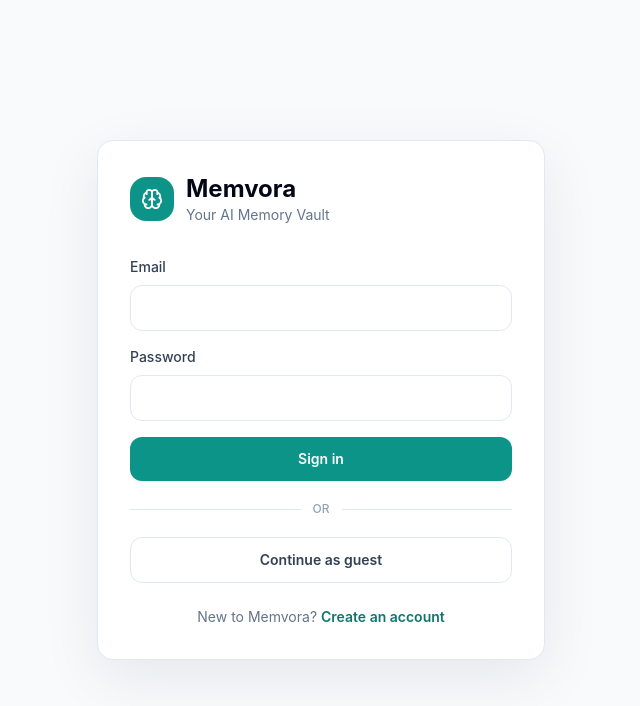
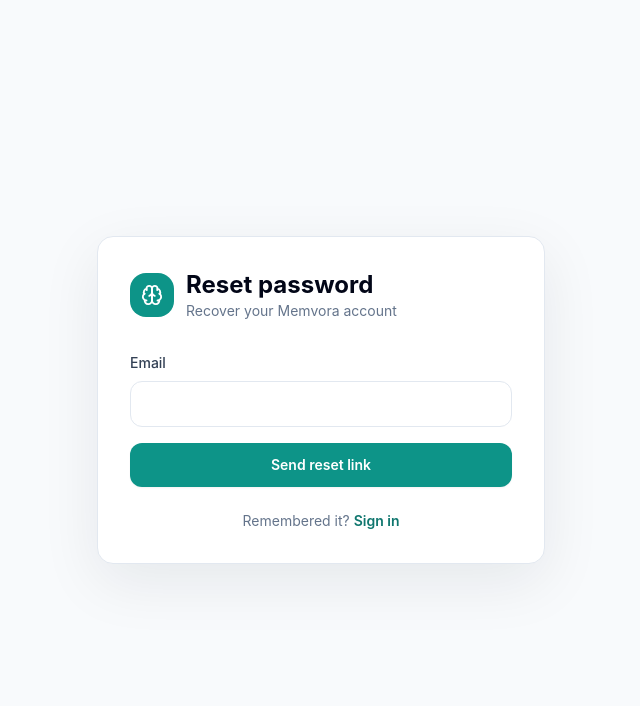
Before and after one commit to IshitaGupta-IG/memvora-ui, a React (Vite) app: page /forgot-password in a window 1280 px wide. Before the commit this address led to /login. Shown: the top 706 px of the page, without its empty margins (319-959 px from the left). Built offline with nearby package versions, Linux system fonts and the light colour scheme; no server answers.

Commit message:
Add account recovery and memory insights

```diff
--- a/src/App.tsx
+++ b/src/App.tsx
@@ -3,8 +3,10 @@
 
 import { useAuth } from "./context/AuthContext";
 import Dashboard from "./pages/Dashboard";
+import ForgotPassword from "./pages/ForgotPassword";
 import Login from "./pages/Login";
 import Register from "./pages/Register";
+import ResetPassword from "./pages/ResetPassword";
 
 function ProtectedRoute({ children }: { children: ReactElement }) {
   const { session, loading } = useAuth();
@@ -29,6 +31,8 @@
     <Routes>
       <Route path="/login" element={<Login />} />
       <Route path="/register" element={<Register />} />
+      <Route path="/forgot-password" element={<ForgotPassword />} />
+      <Route path="/reset-password" element={<ResetPassword />} />
       <Route
         path="/"
         element={
--- a/src/context/AuthContext.tsx
+++ b/src/context/AuthContext.tsx
@@ -10,6 +10,8 @@
   signIn: (email: string, password: string) => Promise<void>;
   signInAsGuest: () => Promise<void>;
   signUp: (email: string, password: string) => Promise<{ needsEmailConfirmation: boolean }>;
+  resetPassword: (email: string) => Promise<void>;
+  updatePassword: (password: string) => Promise<void>;
   signOut: () => Promise<void>;
 };
 
@@ -84,6 +86,16 @@
         if (error) throw error;
         return { needsEmailConfirmation: !data.session };
       },
+      resetPassword: async (email) => {
+        const { error } = await supabase.auth.resetPasswordForEmail(email, {
+          redirectTo: `${window.location.origin}/reset-password`,
+        });
+        if (error) throw error;
+      },
+      updatePassword: async (password) => {
+        const { error } = await supabase.auth.updateUser({ password });
+        if (error) throw error;
+      },
       signOut: async () => {
         const { error } = await supabase.auth.signOut();
         if (error) throw error;
--- a/src/pages/Dashboard.tsx
+++ b/src/pages/Dashboard.tsx
@@ -1,4 +1,5 @@
 import { useEffect, useState } from "react";
+import { Sparkles } from "lucide-react";
 
 import ChatWindow from "../components/ChatWindow";
 import MemoryCard from "../components/MemoryCard";
@@ -9,15 +10,29 @@
 import { api, getApiError } from "../lib/api";
 import { Memory } from "../types";
 
+const timeFilters = [
+  { label: "All", days: undefined },
+  { label: "1 week", days: 7 },
+  { label: "2 weeks", days: 14 },
+  { label: "1 month", days: 30 },
+];
+
 export default function Dashboard() {
   const [memories, setMemories] = useState<Memory[]>([]);
+  const [selectedDays, setSelectedDays] = useState<number | undefined>();
+  const [summary, setSummary] = useState("");
+  const [summaryLoading, setSummaryLoading] = useState(false);
+  const [summaryError, setSummaryError] = useState("");
   const [loading, setLoading] = useState(true);
   const [error, setError] = useState("");
 
   async function loadMemories() {
     setError("");
+    setLoading(true);
     try {
-      const response = await api.get<{ memories: Memory[] }>("/memories");
+      const response = await api.get<{ memories: Memory[] }>("/memories", {
+        params: selectedDays ? { days: selectedDays } : undefined,
+      });
       setMemories(response.data.memories);
     } catch (err) {
       setError(getApiError(err));
@@ -26,9 +41,25 @@
     }
   }
 
+  async function summarizeThoughts() {
+    const days = selectedDays ?? 30;
+    setSummary("");
+    setSummaryError("");
+    setSummaryLoading(true);
+
+    try {
+      const response = await api.post<{ summary: string; memories_count: number }>("/summary", { days });
+      setSummary(response.data.summary);
+    } catch (err) {
+      setSummaryError(getApiError(err));
+    } finally {
+      setSummaryLoading(false);
+    }
+  }
+
   useEffect(() => {
     loadMemories();
-  }, []);
+  }, [selectedDays]);
 
   return (
     <div className="min-h-screen bg-slate-50">
@@ -40,10 +71,43 @@
             <UploadBox onUploaded={loadMemories} />
             <SearchBar />
             <section className="soft-panel p-5">
-              <div className="mb-4 flex items-center justify-between">
+              <div className="mb-4 flex items-center justify-between gap-4">
                 <div>
-                  <h2 className="text-lg font-semibold text-slate-950">Recent Memories</h2>
-                  <p className="text-sm text-slate-500">Your latest saved knowledge</p>
+                  <h2 className="text-lg font-semibold text-slate-950">Thoughts Summary</h2>
+                  <p className="text-sm text-slate-500">Summarize recent uploads and notes</p>
+                </div>
+                <button className="button-secondary shrink-0" onClick={summarizeThoughts} disabled={summaryLoading}>
+                  <Sparkles size={17} />
+                  {summaryLoading ? "Summarizing..." : "Summarize"}
+                </button>
+              </div>
+              {summaryError && <p className="rounded-xl bg-red-50 px-4 py-3 text-sm text-red-700">{summaryError}</p>}
+              {summary ? (
+                <p className="whitespace-pre-wrap rounded-2xl bg-brand-50 p-4 text-sm leading-6 text-slate-700">{summary}</p>
+              ) : (
+                <div className="rounded-2xl border border-dashed border-slate-200 p-5 text-sm text-slate-500">
+                  Generate a compact summary of your recent memories, themes, and next actions.
+                </div>
+              )}
+            </section>
+            <section className="soft-panel p-5">
+              <div className="mb-4 flex flex-col justify-between gap-4 sm:flex-row sm:items-center">
+                <div>
+                  <h2 className="text-lg font-semibold text-slate-950">My Uploads</h2>
+                  <p className="text-sm text-slate-500">Browse memories by recency</p>
+                </div>
+                <div className="flex flex-wrap gap-2">
+                  {timeFilters.map((filter) => (
+                    <button
+                      key={filter.label}
+                      className={`rounded-xl px-3 py-2 text-sm font-semibold transition ${
+                        selectedDays === filter.days ? "bg-brand-600 text-white" : "border border-slate-200 bg-white text-slate-600 hover:bg-slate-50"
+                      }`}
+                      onClick={() => setSelectedDays(filter.days)}
+                    >
+                      {filter.label}
+                    </button>
+                  ))}
                 </div>
               </div>
               {loading && <p className="text-sm text-slate-500">Loading memories...</p>}
--- /dev/null
+++ b/src/pages/ForgotPassword.tsx
@@ -0,0 +1,64 @@
+import { Brain } from "lucide-react";
+import { FormEvent, useState } from "react";
+import { Link } from "react-router-dom";
+
+import { useAuth } from "../context/AuthContext";
+
+export default function ForgotPassword() {
+  const { resetPassword } = useAuth();
+  const [email, setEmail] = useState("");
+  const [message, setMessage] = useState("");
+  const [error, setError] = useState("");
+  const [loading, setLoading] = useState(false);
+
+  async function handleSubmit(event: FormEvent) {
+    event.preventDefault();
+    setError("");
+    setMessage("");
+    setLoading(true);
+
+    try {
+      await resetPassword(email);
+      setMessage("Check your email for a Memvora password reset link.");
+    } catch (err) {
+      setError(err instanceof Error ? err.message : "Could not send reset email.");
+    } finally {
+      setLoading(false);
+    }
+  }
+
+  return (
+    <main className="flex min-h-screen items-center justify-center bg-slate-50 px-4">
+      <section className="w-full max-w-md soft-panel p-8">
+        <div className="mb-8 flex items-center gap-3">
+          <div className="grid h-11 w-11 place-items-center rounded-2xl bg-brand-600 text-white">
+            <Brain size={22} />
+          </div>
+          <div>
+            <h1 className="text-2xl font-bold text-slate-950">Reset password</h1>
+            <p className="text-sm text-slate-500">Recover your Memvora account</p>
+          </div>
+        </div>
+
+        <form onSubmit={handleSubmit} className="space-y-4">
+          <div>
+            <label className="mb-2 block text-sm font-medium text-slate-700">Email</label>
+            <input className="input" type="email" value={email} onChange={(event) => setEmail(event.target.value)} required />
+          </div>
+          {error && <p className="rounded-xl bg-red-50 px-4 py-3 text-sm text-red-700">{error}</p>}
+          {message && <p className="rounded-xl bg-emerald-50 px-4 py-3 text-sm text-emerald-700">{message}</p>}
+          <button className="button-primary w-full" disabled={loading}>
+            {loading ? "Sending reset link..." : "Send reset link"}
+          </button>
+        </form>
+
+        <p className="mt-6 text-center text-sm text-slate-500">
+          Remembered it?{" "}
+          <Link to="/login" className="font-semibold text-brand-700">
+            Sign in
+          </Link>
+        </p>
+      </section>
+    </main>
+  );
+}
--- a/src/pages/Login.tsx
+++ b/src/pages/Login.tsx
@@ -62,6 +62,9 @@
           <div>
             <label className="mb-2 block text-sm font-medium text-slate-700">Password</label>
             <input className="input" type="password" value={password} onChange={(event) => setPassword(event.target.value)} required />
+            <Link to="/forgot-password" className="mt-2 inline-block text-sm font-semibold text-brand-700">
+              Forgot password?
+            </Link>
           </div>
           {error && <p className="rounded-xl bg-red-50 px-4 py-3 text-sm text-red-700">{error}</p>}
           <button className="button-primary w-full" disabled={loading}>
--- /dev/null
+++ b/src/pages/ResetPassword.tsx
@@ -0,0 +1,73 @@
+import { Brain } from "lucide-react";
+import { FormEvent, useState } from "react";
+import { Link, useNavigate } from "react-router-dom";
+
+import { useAuth } from "../context/AuthContext";
+
+export default function ResetPassword() {
+  const navigate = useNavigate();
+  const { updatePassword } = useAuth();
+  const [password, setPassword] = useState("");
+  const [message, setMessage] = useState("");
+  const [error, setError] = useState("");
+  const [loading, setLoading] = useState(false);
+
+  async function handleSubmit(event: FormEvent) {
+    event.preventDefault();
+    setError("");
+    setMessage("");
+    setLoading(true);
+
+    try {
+      await updatePassword(password);
+      setMessage("Password updated. You can sign in with your new password.");
+      setTimeout(() => navigate("/login"), 1100);
+    } catch (err) {
+      setError(err instanceof Error ? err.message : "Could not update password.");
+    } finally {
+      setLoading(false);
+    }
+  }
+
+  return (
+    <main className="flex min-h-screen items-center justify-center bg-slate-50 px-4">
+      <section className="w-full max-w-md soft-panel p-8">
+        <div className="mb-8 flex items-center gap-3">
+          <div className="grid h-11 w-11 place-items-center rounded-2xl bg-brand-600 text-white">
+            <Brain size={22} />
+          </div>
+          <div>
+            <h1 className="text-2xl font-bold text-slate-950">New password</h1>
+            <p className="text-sm text-slate-500">Choose a secure Memvora password</p>
+          </div>
+        </div>
+
+        <form onSubmit={handleSubmit} className="space-y-4">
+          <div>
+            <label className="mb-2 block text-sm font-medium text-slate-700">Password</label>
+            <input
+              className="input"
+              type="password"
+              minLength={6}
+              value={password}
+              onChange={(event) => setPassword(event.target.value)}
+              required
+            />
+          </div>
+          {error && <p className="rounded-xl bg-red-50 px-4 py-3 text-sm text-red-700">{error}</p>}
+          {message && <p className="rounded-xl bg-emerald-50 px-4 py-3 text-sm text-emerald-700">{message}</p>}
+          <button className="button-primary w-full" disabled={loading}>
+            {loading ? "Updating..." : "Update password"}
+          </button>
+        </form>
+
+        <p className="mt-6 text-center text-sm text-slate-500">
+          Back to{" "}
+          <Link to="/login" className="font-semibold text-brand-700">
+            sign in
+          </Link>
+        </p>
+      </section>
+    </main>
+  );
+}
```
Also changed, not shown: 1 other file (tests, documents, lock files or other folders).
